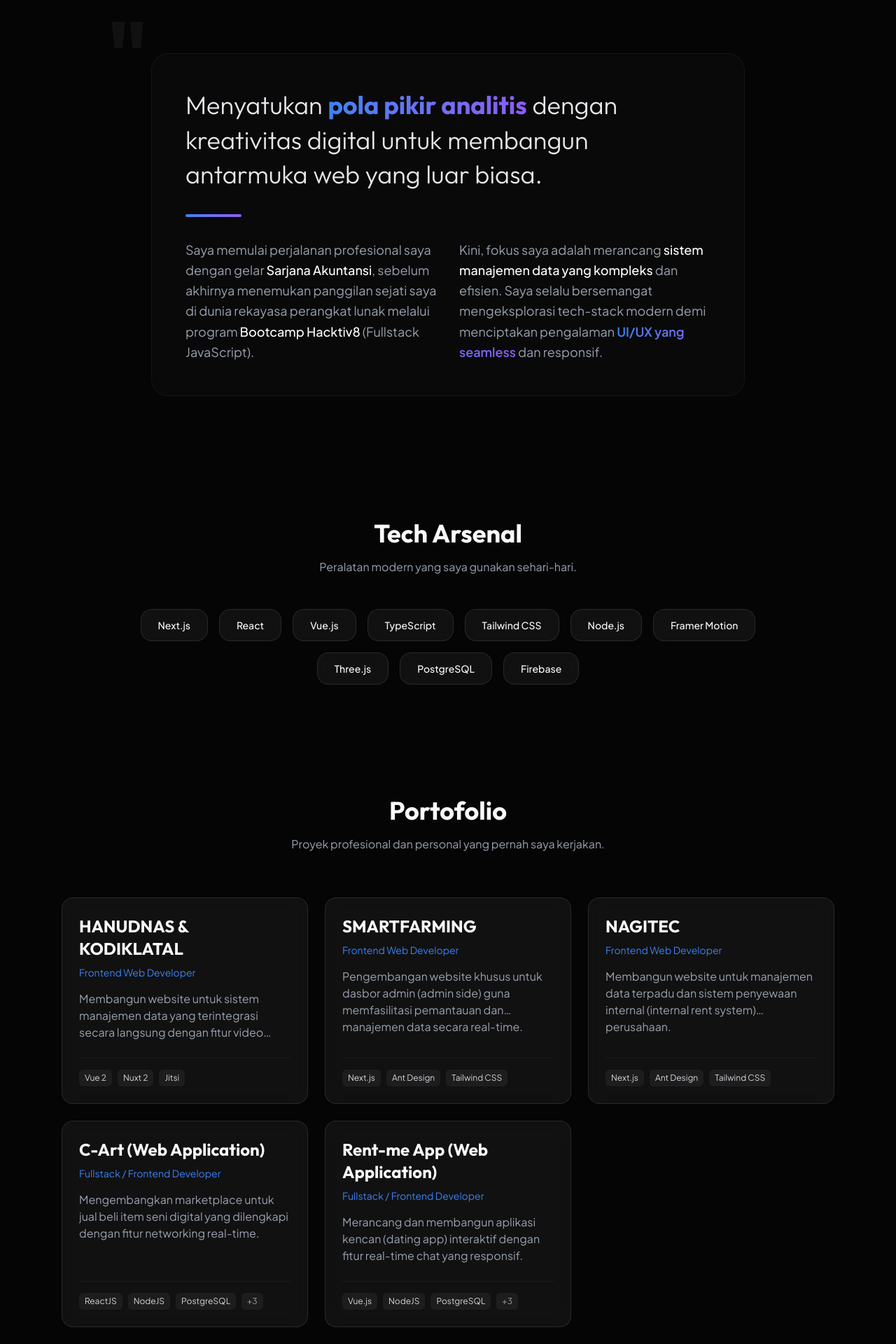
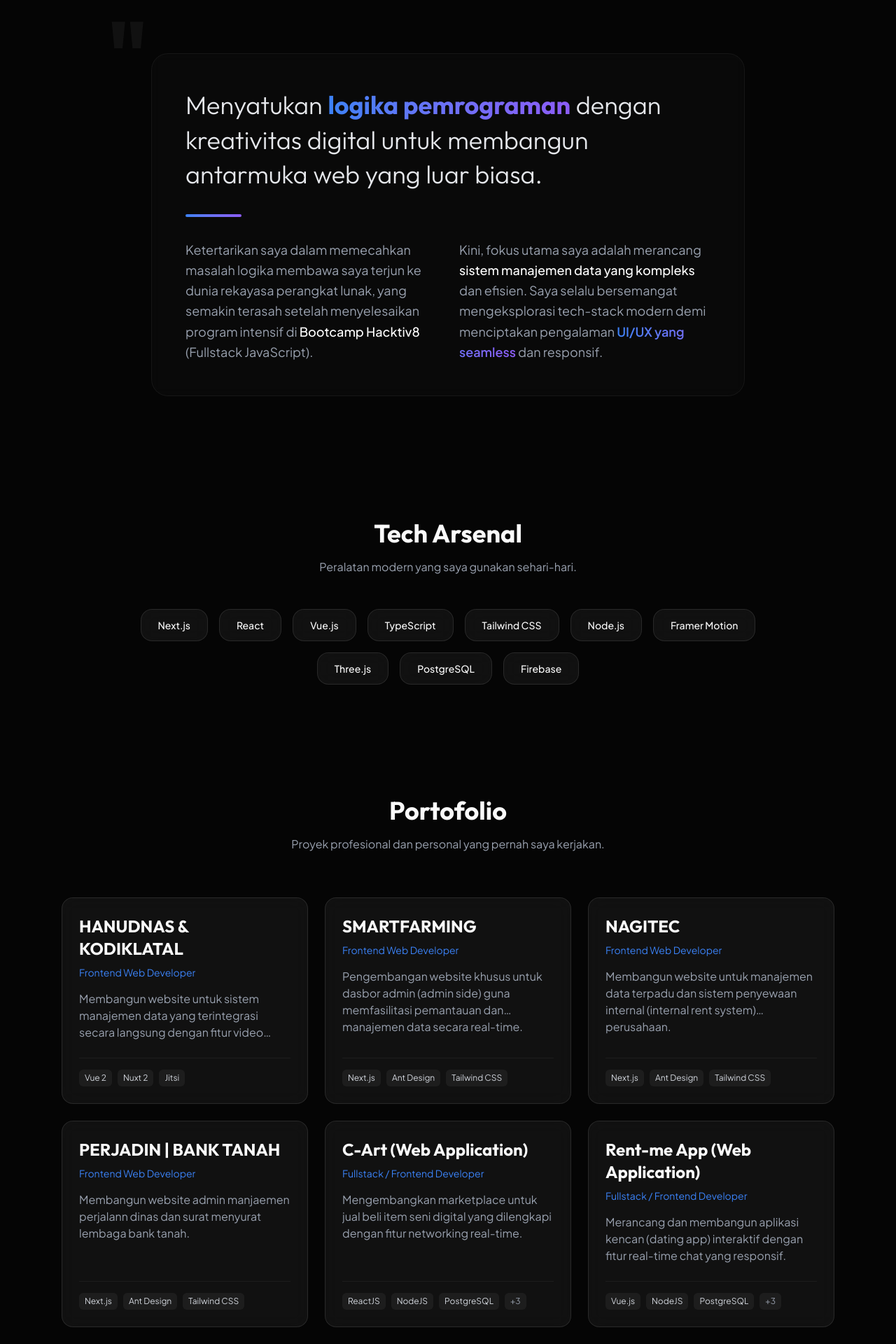
Before and after one commit to kibuelll/my-web, a Next.js app: page / in a window 1280 px wide. Shown: the part 820-2740 px from the top of the page at 70% size. Built offline with nearby package versions, Linux system fonts and the light colour scheme.

Commit message:
update personal web

```diff
--- a/src/app/page.tsx
+++ b/src/app/page.tsx
@@ -5,7 +5,7 @@ import { motion } from "framer-motion";
 import ThreeBackground from "@/components/ThreeBackground";
 import ContactForm from "@/components/ContactForm";
 import ProjectModal from "@/components/ProjectModal";
-import { ExternalLink, Mail, ArrowRight } from "lucide-react";
+import { ArrowRight } from "lucide-react";
 
 export default function Home() {
   const [selectedProject, setSelectedProject] = useState<any>(null);
@@ -15,24 +15,35 @@ export default function Home() {
       title: "HANUDNAS & KODIKLATAL",
       role: "Frontend Web Developer",
       description: "Membangun website untuk sistem manajemen data yang terintegrasi secara langsung dengan fitur video conference menggunakan Jitsi.",
+      active: true,
       techStack: ["Vue 2", "Nuxt 2", "Jitsi"],
     },
     {
       title: "SMARTFARMING",
       role: "Frontend Web Developer",
       description: "Pengembangan website khusus untuk dasbor admin (admin side) guna memfasilitasi pemantauan dan manajemen data secara real-time.",
+      active: true,
       techStack: ["Next.js", "Ant Design", "Tailwind CSS"],
     },
     {
       title: "NAGITEC",
       role: "Frontend Web Developer",
       description: "Membangun website untuk manajemen data terpadu dan sistem penyewaan internal (internal rent system) perusahaan.",
+      active: true,
+      techStack: ["Next.js", "Ant Design", "Tailwind CSS"],
+    },
+    {
+      title: "PERJADIN | BANK TANAH",
+      role: "Frontend Web Developer",
+      description: "Membangun website admin manjaemen perjalann dinas dan surat menyurat lembaga bank tanah.",
+      active: true,
       techStack: ["Next.js", "Ant Design", "Tailwind CSS"],
     },
     {
       title: "C-Art (Web Application)",
       role: "Fullstack / Frontend Developer",
       description: "Mengembangkan marketplace untuk jual beli item seni digital yang dilengkapi dengan fitur networking real-time.",
+      active: false,
       techStack: ["ReactJS", "NodeJS", "PostgreSQL", "Socket.io", "AWS EC2", "Firebase"],
       link: "https://github.com/orgs/C-Art-team/repositories",
     },
@@ -40,6 +51,7 @@ export default function Home() {
       title: "Rent-me App (Web Application)",
       role: "Fullstack / Frontend Developer",
       description: "Merancang dan membangun aplikasi kencan (dating app) interaktif dengan fitur real-time chat yang responsif.",
+      active: false,
       techStack: ["Vue.js", "NodeJS", "PostgreSQL", "Railway", "Supabase", "Firebase"],
       link: "https://github.com/kibuelll/p2-iproject-rent-me",
     },
@@ -64,7 +76,7 @@ export default function Home() {
           transition={{ duration: 0.8 }}
           className="text-5xl md:text-7xl font-bold font-outfit tracking-tighter mb-6"
         >
-          Halo, Saya seorang <br /> <span className="text-gradient">Frontend Developer</span>
+          Ginanjar Saiful Ihsan <br /> <span className="text-gradient">Frontend Developer</span>
         </motion.h1>
         <motion.p
           initial={{ opacity: 0, y: 20 }}
@@ -100,17 +112,17 @@ export default function Home() {
 
           <div className="space-y-8 relative z-10">
             <p className="text-2xl md:text-4xl font-outfit font-light leading-snug text-gray-200">
-              Menyatukan <span className="font-bold text-gradient">pola pikir analitis</span> dengan kreativitas digital untuk membangun antarmuka web yang luar biasa.
+              Menyatukan <span className="font-bold text-gradient">logika pemrograman</span> dengan kreativitas digital untuk membangun antarmuka web yang luar biasa.
             </p>
 
             <div className="w-20 h-1 bg-gradient-to-r from-primary to-secondary rounded-full"></div>
 
             <div className="grid md:grid-cols-2 gap-8 text-gray-400 text-lg leading-relaxed">
               <div>
-                Saya memulai perjalanan profesional saya dengan gelar <span className="text-white font-medium">Sarjana Akuntansi</span>, sebelum akhirnya menemukan panggilan sejati saya di dunia rekayasa perangkat lunak melalui program <span className="text-white font-medium">Bootcamp Hacktiv8</span> (Fullstack JavaScript).
+                Ketertarikan saya dalam memecahkan masalah logika membawa saya terjun ke dunia rekayasa perangkat lunak, yang semakin terasah setelah menyelesaikan program intensif di <span className="text-white font-medium">Bootcamp Hacktiv8</span> (Fullstack JavaScript).
               </div>
               <div>
-                Kini, fokus saya adalah merancang <span className="text-white font-medium">sistem manajemen data yang kompleks</span> dan efisien. Saya selalu bersemangat mengeksplorasi tech-stack modern demi menciptakan pengalaman <span className="text-gradient font-semibold">UI/UX yang seamless</span> dan responsif.
+                Kini, fokus utama saya adalah merancang <span className="text-white font-medium">sistem manajemen data yang kompleks</span> dan efisien. Saya selalu bersemangat mengeksplorasi tech-stack modern demi menciptakan pengalaman <span className="text-gradient font-semibold">UI/UX yang seamless</span> dan responsif.
               </div>
             </div>
           </div>
@@ -137,7 +149,7 @@ export default function Home() {
               whileInView={{ opacity: 1, y: 0 }}
               viewport={{ once: true }}
               transition={{ delay: i * 0.05 }}
-              className="glass-card px-6 py-3 text-sm font-medium hover:-translate-y-1 hover:border-primary/50 transition-all cursor-default"
+              className="glass-card px-6 py-3 text-sm font-medium hover:-translate-y-1 hover:shadow-sm hover:shadow-secondary  hover:border-secondary/50 transition-all cursor-default"
             >
               {tech}
             </motion.div>
@@ -172,7 +184,7 @@ export default function Home() {
                 <ArrowRight className="text-primary" size={20} />
               </div>
 
-              <h3 className="text-2xl font-bold font-outfit mb-2 group-hover:text-primary transition-colors">{project.title}</h3>
+              <h3 className="text-2xl font-bold font-outfit mb-2 group-hover:text-secondary transition-colors">{project.title}</h3>
               <p className="text-sm text-primary mb-4">{project.role}</p>
 
               <p className="text-gray-400 mb-6 flex-grow line-clamp-3">
--- a/src/components/ProjectModal.tsx
+++ b/src/components/ProjectModal.tsx
@@ -9,6 +9,7 @@ interface Project {
   description: string;
   techStack: string[];
   link?: string;
+  active?: boolean;
 }
 
 export default function ProjectModal({ project, onClose }: { project: Project | null, onClose: () => void }) {
@@ -63,8 +64,9 @@ export default function ProjectModal({ project, onClose }: { project: Project |
               </div>
             </div>
 
-            {project.link && (
-              <div className="pt-4 border-t border-white/10">
+            {(project.link || project.active === false) && (
+              <div className="pt-6 mt-4 border-t border-white/10 flex items-center justify-between flex-wrap gap-4">
+                {project.link ? (
                   <a
                     href={project.link}
                     target="_blank"
@@ -75,6 +77,19 @@ export default function ProjectModal({ project, onClose }: { project: Project |
                     Lihat Repositori
                     <ExternalLink size={16} />
                   </a>
+                ) : (
+                  <div></div>
+                )}
+
+                {project.active === false && (
+                  <div className="inline-flex items-center gap-2 px-4 py-2 bg-red-500/10 text-red-400 border border-red-500/20 rounded-xl text-xs font-semibold tracking-widest shadow-[0_0_15px_rgba(239,68,68,0.15)]">
+                    <span className="relative flex h-2.5 w-2.5">
+                      <span className="animate-ping absolute inline-flex h-full w-full rounded-full bg-red-400 opacity-75"></span>
+                      <span className="relative inline-flex rounded-full h-2.5 w-2.5 bg-red-500"></span>
+                    </span>
+                    DEPRECATED
+                  </div>
+                )}
               </div>
             )}
           </div>
```
Lines whose indentation alone changed are shown as unchanged.
